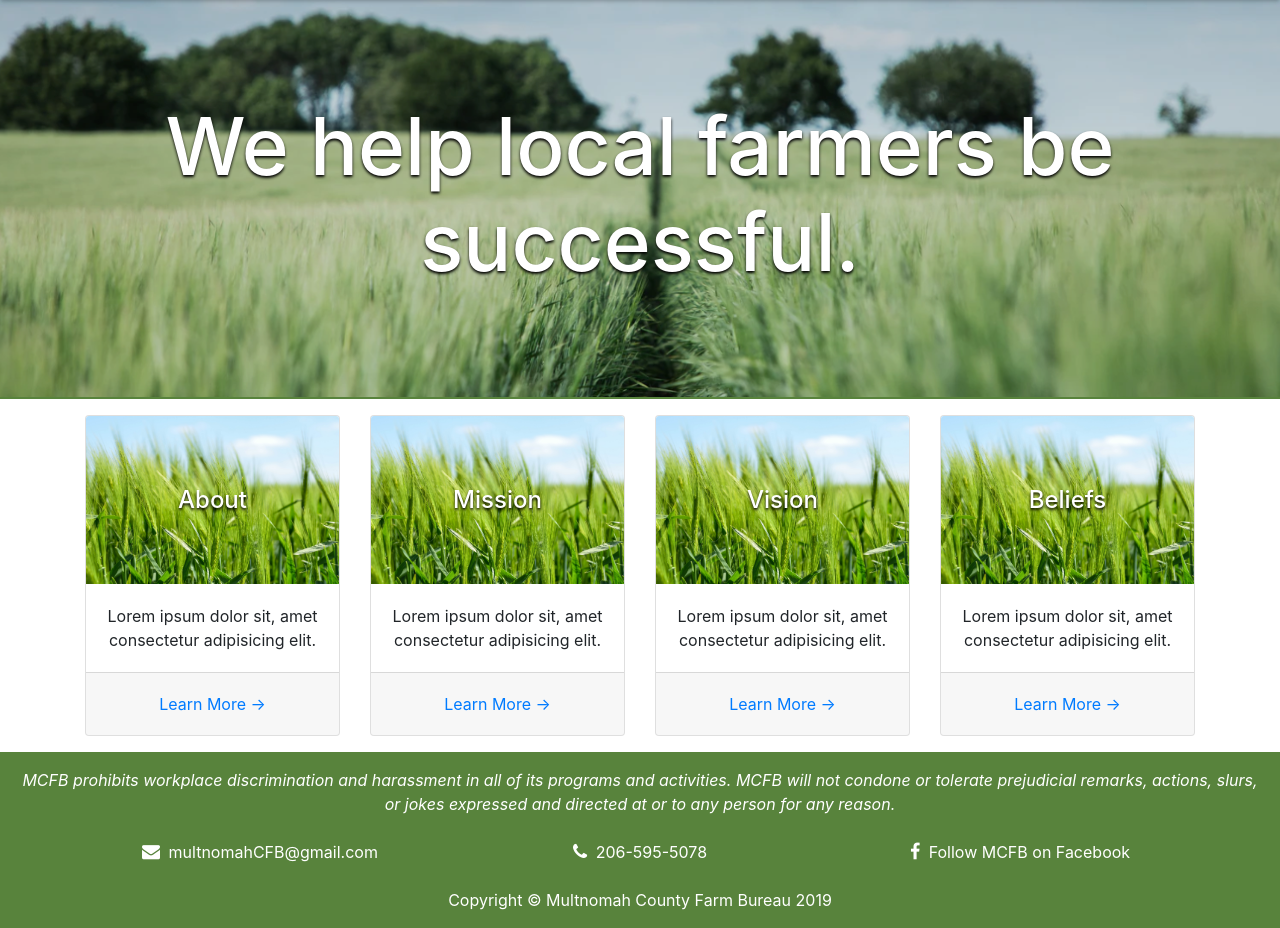
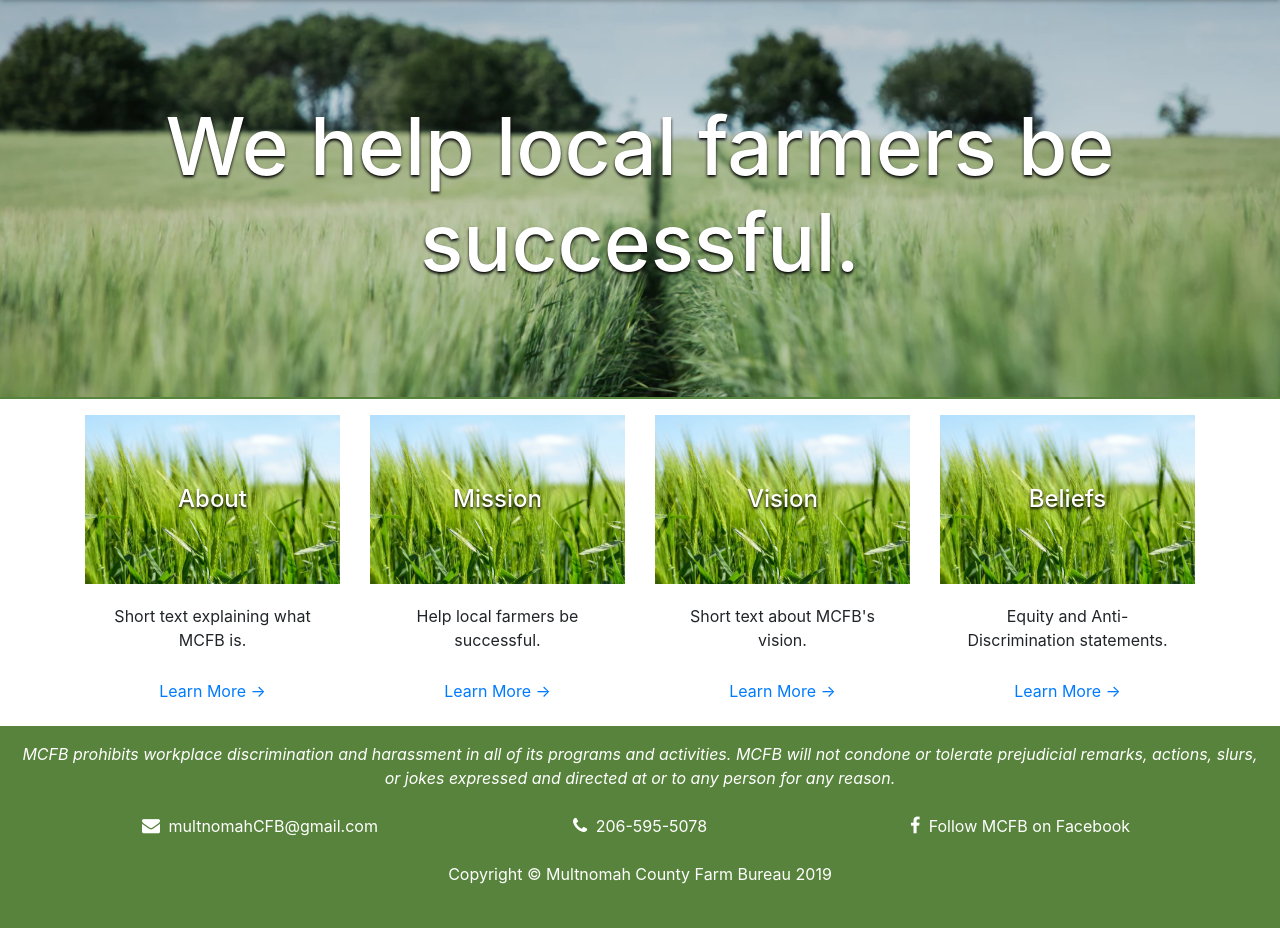
Before and after one commit to MarcLignarius/MCFB-v3.0, a PHP site: page / in a window 1280 px wide. Shown: the part 101-1029 px from the top of the page. After the commit the page ends 985 px from the top, so only its background shows below. Run offline with PHP 8.4, Linux system fonts and the light colour scheme.

Commit message:
change link for beliefs section

```diff
--- a/index.php
+++ b/index.php
@@ -7,66 +7,66 @@
 <div class="container">
     <div class="row">
         <div class="col-lg-3 mb-3">
-            <div class="card h-100 text-center">
+            <div class="card h-100 text-center" style="border-radius: 0px; border: none">
                 <div class="image-text-container">
-                    <img class="card-img-top" src="../images/placeholder.jpg" alt="">
+                    <img style="width: 100%" src="../images/placeholder.jpg" alt="">
                     <h4 class="card-title">About</h4>
                 </div>
                 <div class="card-body">
                     <p class="card-text">
-                        Lorem ipsum dolor sit, amet consectetur adipisicing elit.
+                        Short text explaining what MCFB is.
                     </p>
                 </div>
-                <div class="card-footer">
+                <div>
                     <a href="join-us-index.php" class="btn btn-link">Learn More &rarr;</a>
                 </div>
             </div>
         </div>
         <div class="col-lg-3 mb-3">
-            <div class="card h-100 text-center">
+            <div class="card h-100 text-center" style="border-radius: 0px; border: none">
                 <div class="image-text-container">
-                    <img class="card-img-top" src="../images/placeholder.jpg" alt="">
+                    <img style="width: 100%" src="../images/placeholder.jpg" alt="">
                     <h4 class="card-title">Mission</h4>
                 </div>
                 <div class="card-body">
                     <p class="card-text">
-                        Lorem ipsum dolor sit, amet consectetur adipisicing elit.
+                        Help local farmers be successful.
                     </p>
                 </div>
-                <div class="card-footer">
+                <div>
                     <a href="mission.php" class="btn btn-link">Learn More &rarr;</a>
                 </div>
             </div>
         </div>
         <div class="col-lg-3 mb-3">
-            <div class="card h-100 text-center">
+            <div class="card h-100 text-center" style="border-radius: 0px; border: none">
                 <div class="image-text-container">
-                    <img class="card-img-top" src="../images/placeholder.jpg" alt="">
+                    <img style="width: 100%" src="../images/placeholder.jpg" alt="">
                     <h4 class="card-title">Vision</h4>
                 </div>
                 <div class="card-body">
                     <p class="card-text">
-                        Lorem ipsum dolor sit, amet consectetur adipisicing elit.
+                        Short text about MCFB's vision.
                     </p>
                 </div>
-                <div class="card-footer">
+                <div>
                     <a href="vision.php" class="btn btn-link">Learn More &rarr;</a>
                 </div>
             </div>
         </div>
         <div class="col-lg-3 mb-3">
-            <div class="card h-100 text-center">
+            <div class="card h-100 text-center" style="border-radius: 0px; border: none">
                 <div class="image-text-container">
-                    <img class="card-img-top" src="../images/placeholder.jpg" alt="">
+                    <img style="width: 100%" src="../images/placeholder.jpg" alt="">
                     <h4 class="card-title">Beliefs</h4>
                 </div>
                 <div class="card-body">
                     <p class="card-text">
-                        Lorem ipsum dolor sit, amet consectetur adipisicing elit.
+                        Equity and Anti-Discrimination statements.
                     </p>
                 </div>
-                <div class="card-footer">
-                    <a href="join-us-index.php" class="btn btn-link">Learn More &rarr;</a>
+                <div>
+                    <a href="beliefs.php" class="btn btn-link">Learn More &rarr;</a>
                 </div>
             </div>
         </div>
```
